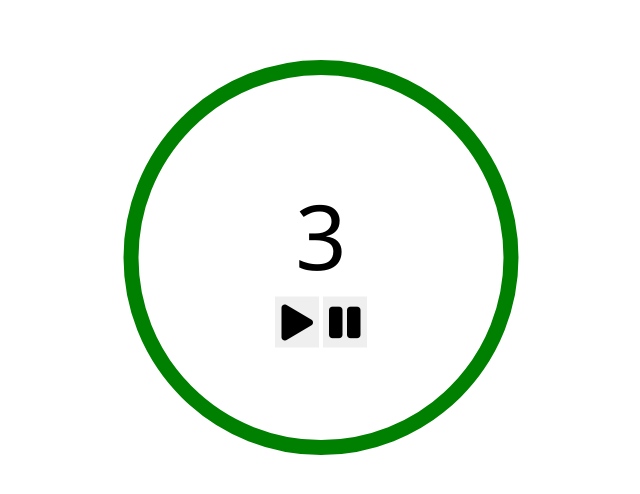
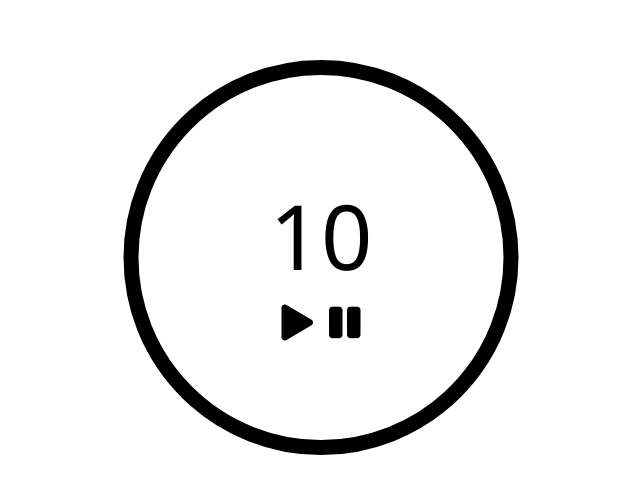
Before and after one commit to arantebw/timer, a plain HTML site: page index.html in a window 1280 px wide. Shown: the part 140-634 px from the top of the page, without its empty margins (319-959 px from the left). Drawn offline with Linux system fonts and the light colour scheme.

Commit message:
update: Apply minimalist color palette

```diff
--- a/css/style.css
+++ b/css/style.css
@@ -16,8 +16,7 @@
   }
 
   body {
-    font-family: 'Segoe UI', Roboto, Oxygen, Ubuntu, Cantarell, 'Fira Sans',
-      'Droid Sans', 'Helvetica Neue', Helvetica, Arial, sans-serif;
+    font-family: 'Segoe UI', Roboto, Oxygen, Ubuntu, Cantarell, 'Fira Sans', 'Droid Sans', 'Helvetica Neue', Helvetica, Arial, sans-serif;
   }
 
   .timer input {
@@ -32,6 +31,7 @@
     border: none;
     font-size: 36px;
     cursor: pointer;
+    background-color: transparent;
   }
 
   .timer button:focus {
--- a/index.html
+++ b/index.html
@@ -10,7 +10,7 @@
   <body>
     <div class="timer">
       <div class="controls">
-        <input id="duration" value="3" />
+        <input id="duration" value="10" />
         <div>
           <button id="start"><i class="fas fa-play"></i></button>
           <button id="pause"><i class="fas fa-pause"></i></button>
@@ -19,7 +19,7 @@
       <svg class="dial">
         <circle
           fill="transparent"
-          stroke="green"
+          stroke="black"
           stroke-width="15"
           r="190"
           cx="0"
```
